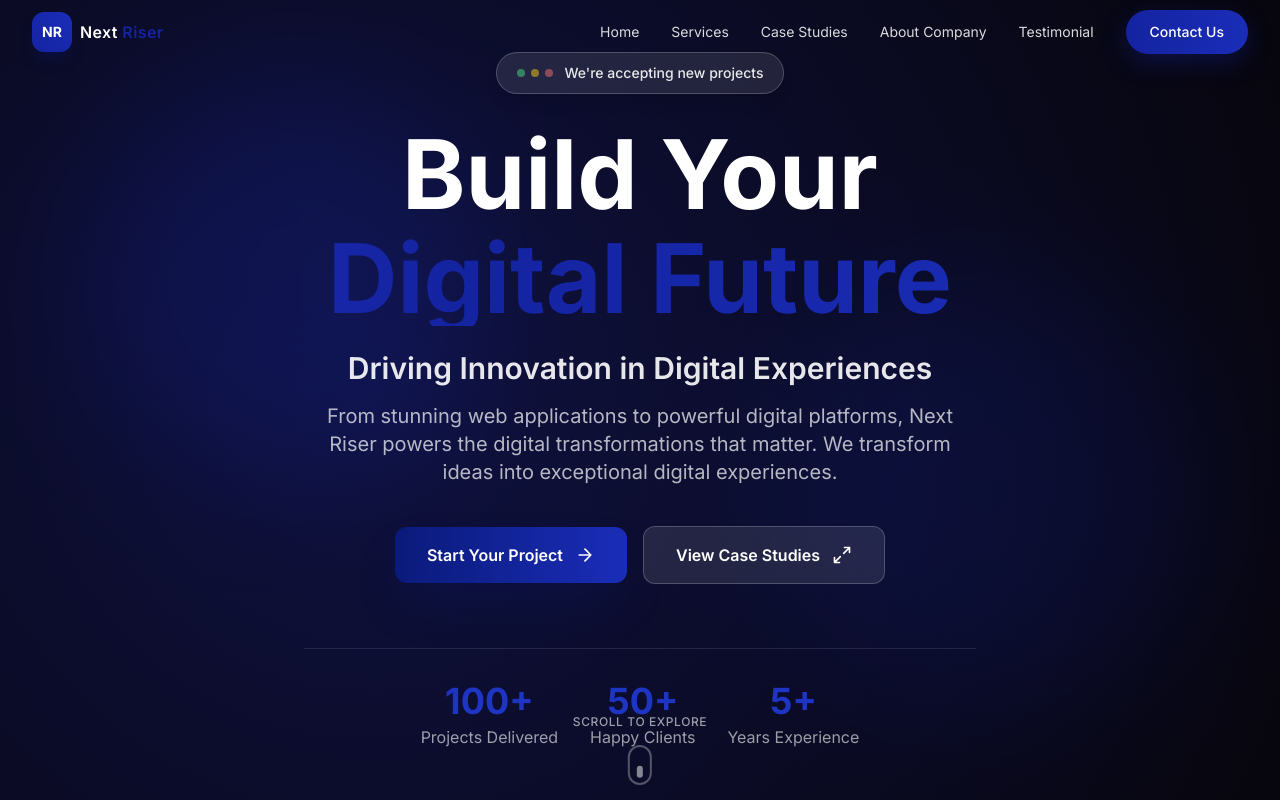
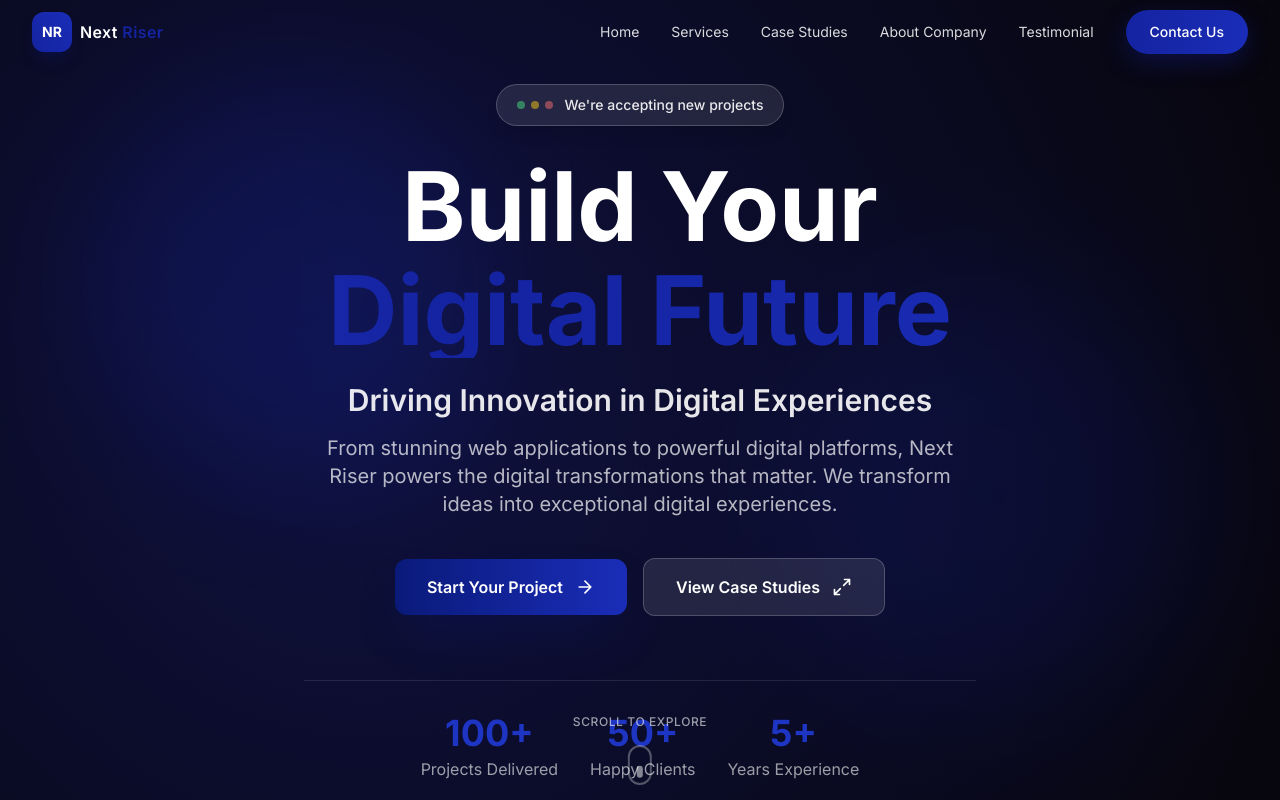
Before and after one commit to SiamAhmed32/NextRisor, a Next.js app: page / in a window 1280 px wide. Shown: the top 800 px of the page. Built offline with nearby package versions, Linux system fonts and the light colour scheme.

Commit message:
updated the design

```diff
--- a/components/HeroSection.tsx
+++ b/components/HeroSection.tsx
@@ -1,7 +1,7 @@
 "use client";
 
 import { useEffect, useRef, useState } from "react";
-import { motion, useScroll, useTransform } from "framer-motion";
+import { motion, useScroll, useTransform, Variants } from "framer-motion";
 import { gsap } from "gsap";
 import { ScrollTrigger } from "gsap/ScrollTrigger";
 
@@ -106,6 +106,11 @@ export default function HeroSection(props: HeroSectionProps = {}) {
     },
   };
 
+  // Helper function to create properly typed cubic bezier ease
+  const createCubicBezier = (x1: number, y1: number, x2: number, y2: number): [number, number, number, number] => {
+    return [x1, y1, x2, y2];
+  };
+
   const itemVariants = {
     hidden: { opacity: 0, y: 30 },
     visible: {
@@ -113,15 +118,15 @@ export default function HeroSection(props: HeroSectionProps = {}) {
       y: 0,
       transition: {
         duration: 0.8,
-        ease: [0.6, -0.05, 0.01, 0.99],
+        ease: createCubicBezier(0.6, -0.05, 0.01, 0.99),
       },
     },
-  };
+  } as Variants;
 
   return (
     <section
       ref={sectionRef}
-      className="relative h-screen flex items-center justify-center text-center overflow-hidden"
+      className="relative h-screen flex items-center justify-center text-center overflow-hidden pt-16"
       aria-label="Hero section"
     >
       {/* Background Video */}
--- a/package.json
+++ b/package.json
@@ -10,7 +10,7 @@
   },
   "dependencies": {
     "@netlify/plugin-nextjs": "^5.14.0",
-    "framer-motion": "^12.23.22",
+    "framer-motion": "^12.23.24",
     "gsap": "^3.13.0",
     "next": "14.2.5",
     "react": "18.2.0",
```
Also changed, not shown: 1 other file (tests, documents, lock files or other folders).
